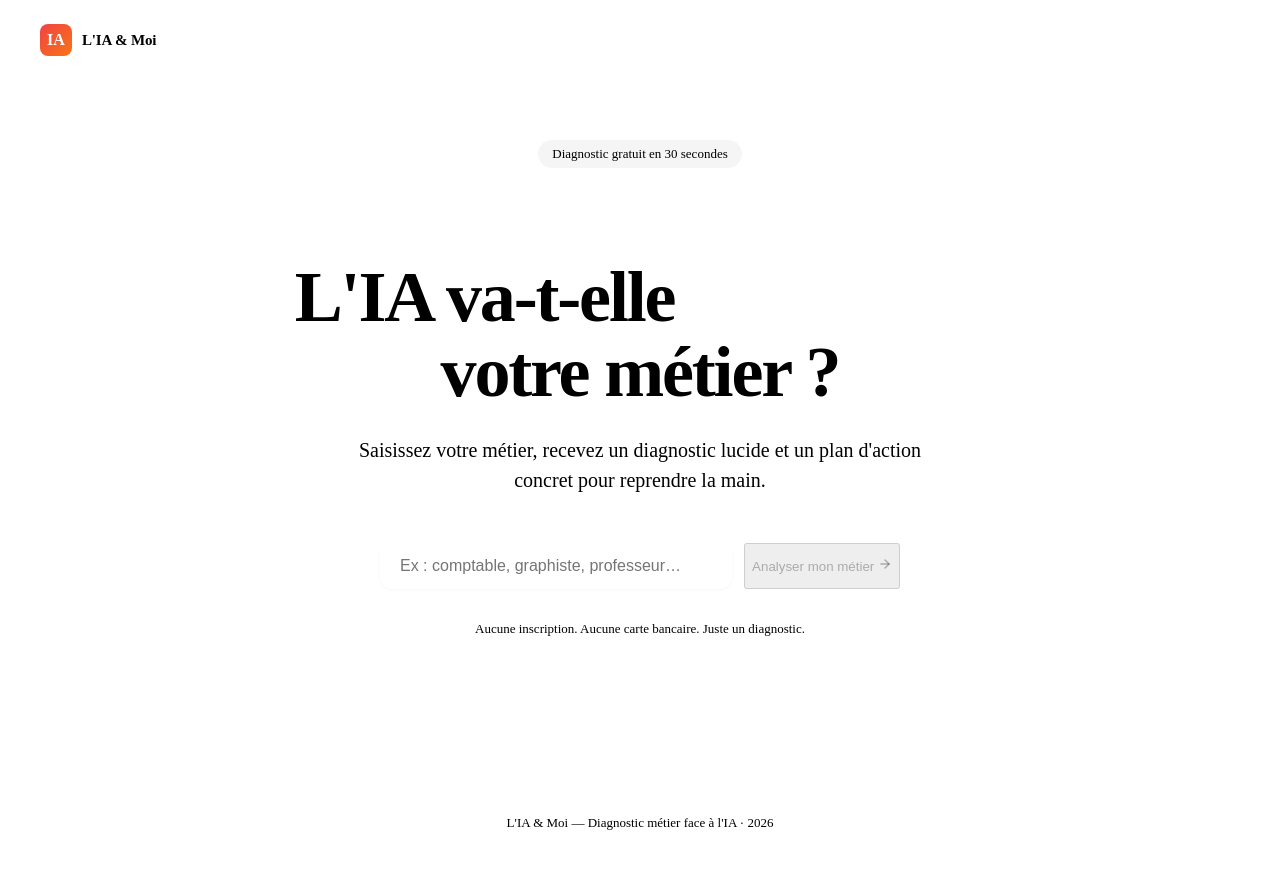
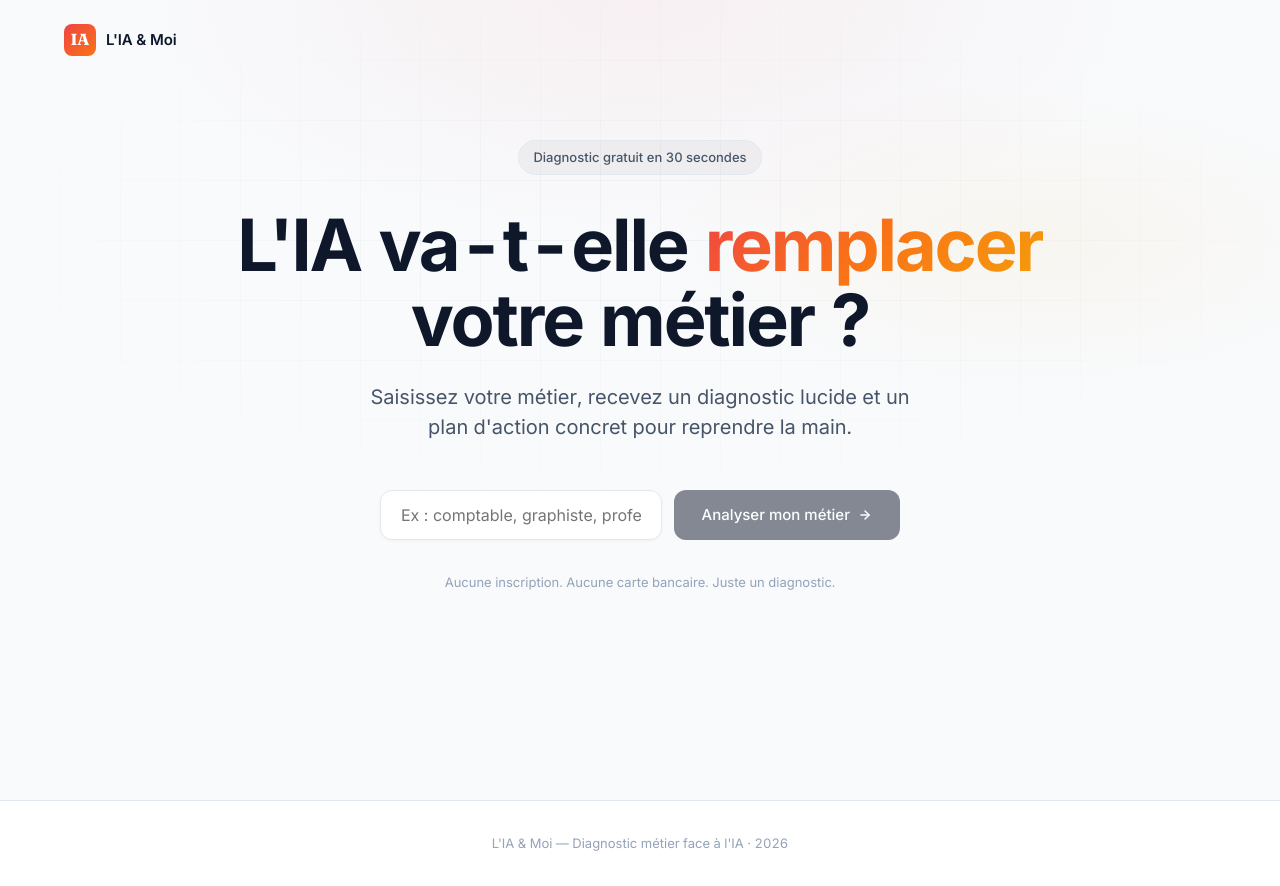
Before and after one commit to Rocknrolla76/ia-mon-metier, a Next.js app: page / in a window 1280 px wide. Built offline with nearby package versions, Linux system fonts and the light colour scheme.

Commit message:
Update layout.js

```diff
--- a/app/layout.js
+++ b/app/layout.js
@@ -1,12 +1,33 @@
+import { Inter, Fraunces } from "next/font/google";
+import "./globals.css";
+
+const inter = Inter({
+  subsets: ["latin"],
+  variable: "--font-inter",
+  display: "swap",
+});
+
+const fraunces = Fraunces({
+  subsets: ["latin"],
+  variable: "--font-fraunces",
+  display: "swap",
+});
+
 export const metadata = {
-  title: "L'IA & Moi — Mon métier face à l'IA",
-  description: "Diagnostic personnalisé : à quel point l'IA menace votre métier, et le plan pour devenir celui qui l'utilise au lieu de la subir.",
+  title: "L'IA & Moi — Votre métier face à l'intelligence artificielle",
+  description:
+    "Diagnostic gratuit en 30 secondes. Découvrez si l'IA menace votre métier et le plan d'action concret pour reprendre la main.",
+  openGraph: {
+    title: "L'IA va-t-elle remplacer votre métier ?",
+    description: "Diagnostic gratuit en 30 secondes.",
+    type: "website",
+  },
 };
 
 export default function RootLayout({ children }) {
   return (
-    <html lang="fr">
-      <body style={{ margin: 0, padding: 0 }}>{children}</body>
+    <html lang="fr" className={`${inter.variable} ${fraunces.variable}`}>
+      <body>{children}</body>
     </html>
   );
 }
```
